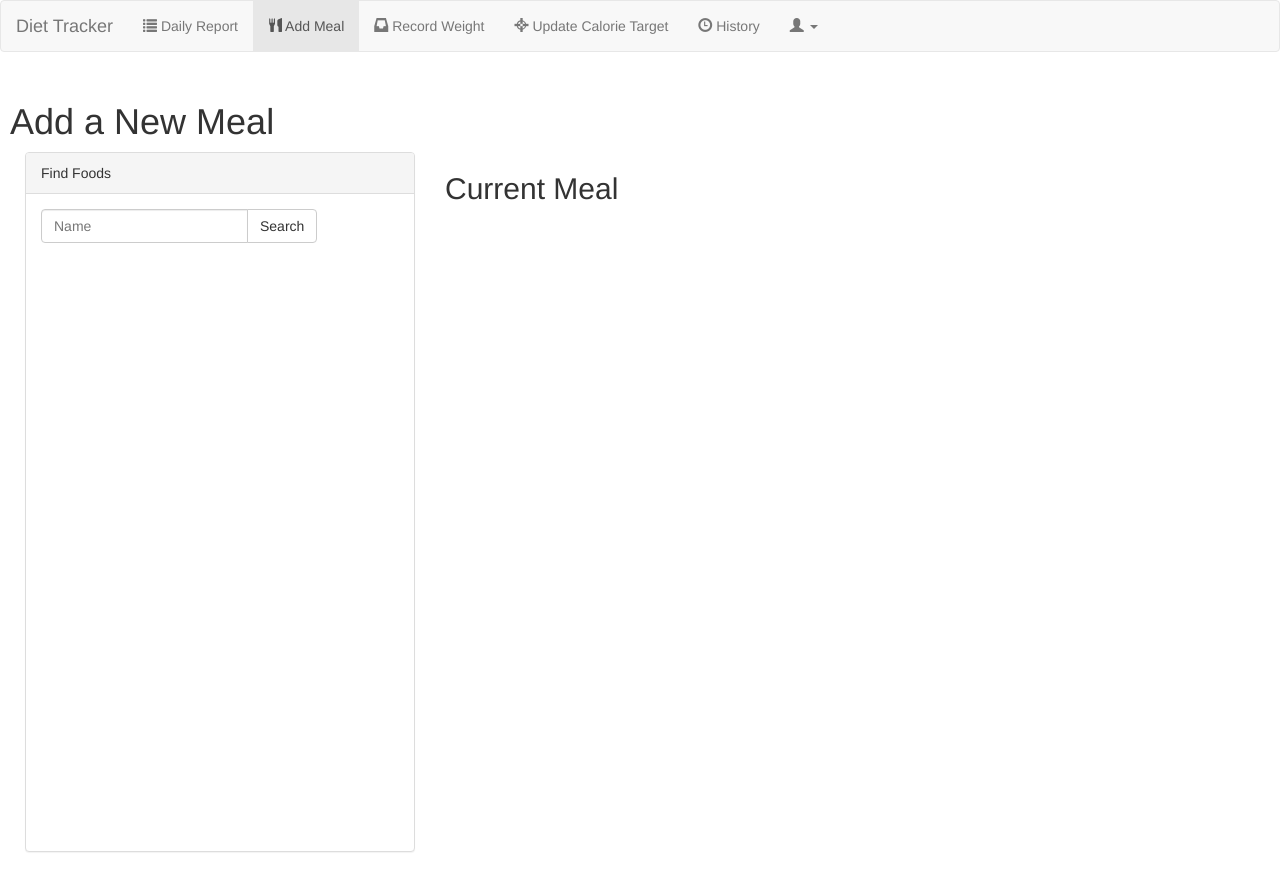
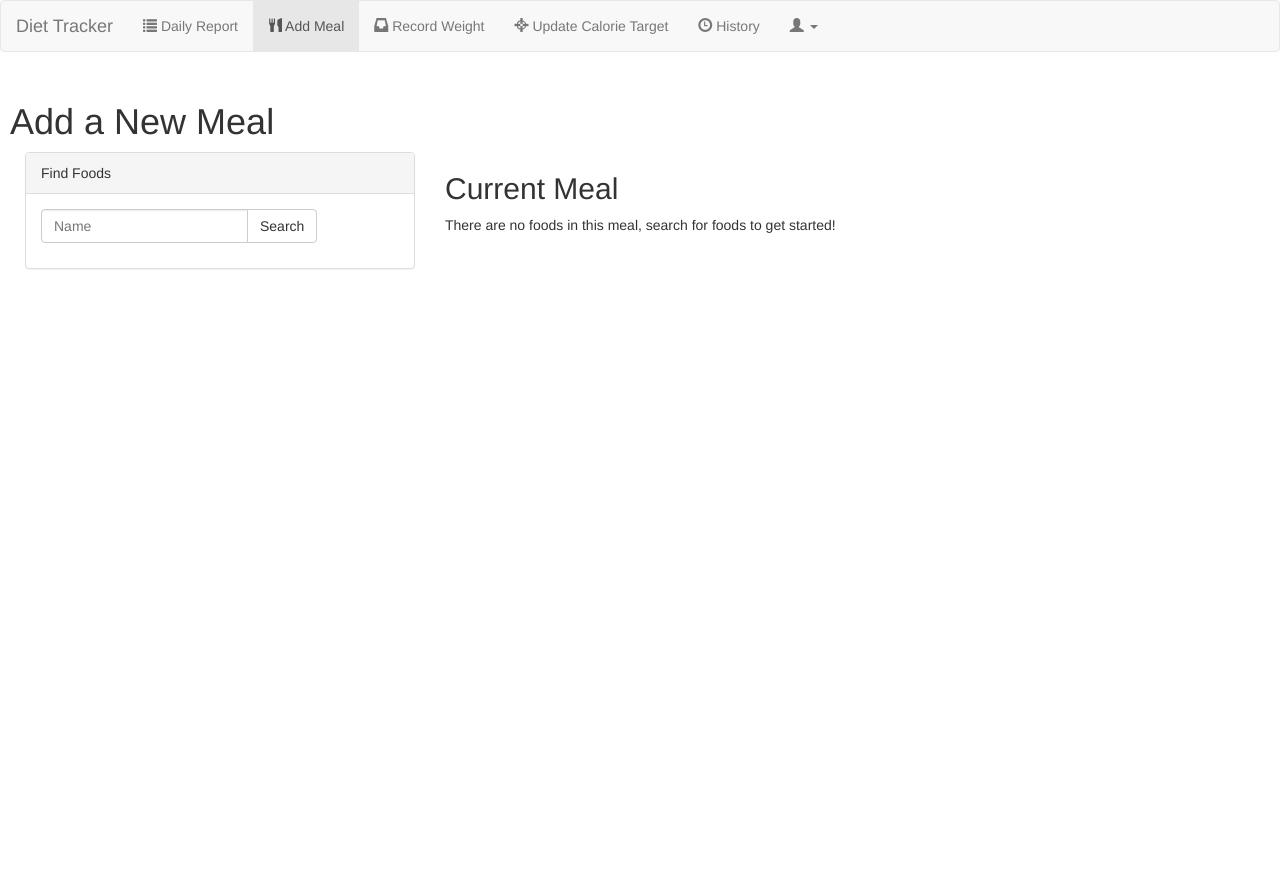
Before and after one commit to Queuecumber/diet-tracker, a PHP site: page /addMeal.php in a window 1280 px wide. After the commit the page ends 269 px from the top, so only its background shows below. Run offline with PHP 8.4, Linux system fonts and the light colour scheme; the visitor is signed in with stand-in values (Sample User, id 1); data that the repository does not hold is empty.

Commit message:
Adjusted display

```diff
--- a/web/addMeal.php
+++ b/web/addMeal.php
@@ -64,7 +64,7 @@ if($_SERVER['REQUEST_METHOD'] == 'POST' && isset($_POST['food_to_add']))
 
         .find-foods
         {
-            height: 700px;
+            max-height: 700px;
 
             position: relative;
         }
@@ -314,6 +314,14 @@ if($_SERVER['REQUEST_METHOD'] == 'POST' && isset($_POST['food_to_add']))
 
                         <?php
                     }
+                    else
+                    {
+                        ?>
+
+                        There are no foods in this meal, search for foods to get started!
+
+                        <?php
+                    }
                 ?>
             </article>
         </main>
```
